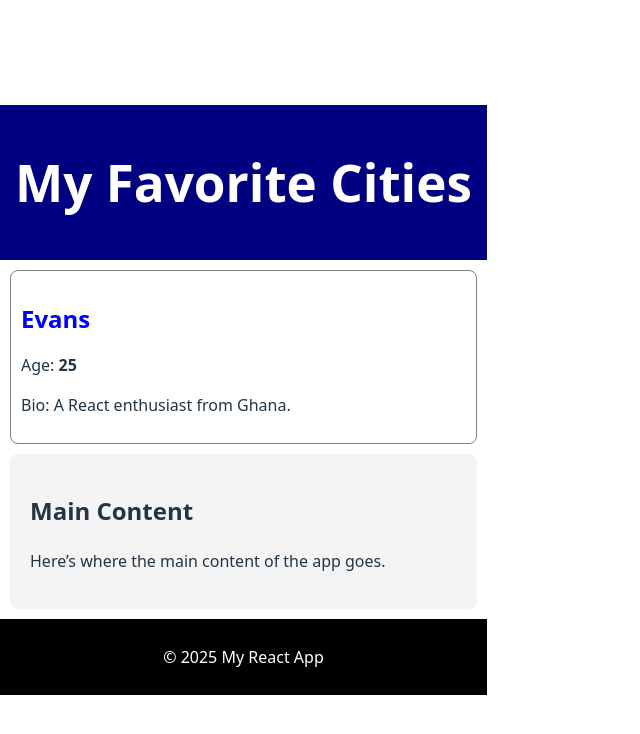
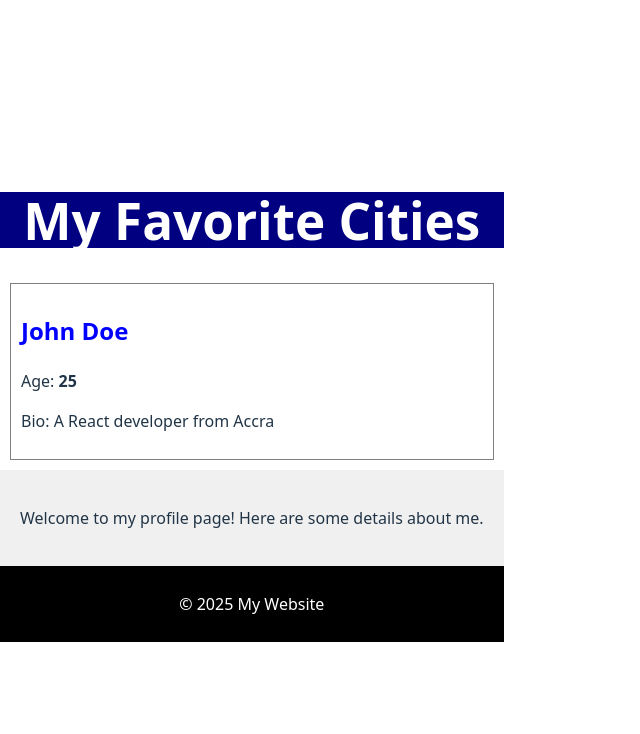
Before and after one commit to beklegal/alx-fe-reactjs, a React (Vite) app in the folder alx-react-app-new/: page / in a window 1280 px wide. Shown: the top 734 px of the page, without its empty margins (0-640 px from the left). Built offline with nearby package versions, Linux system fonts and the light colour scheme.

Commit message:
Fix inline CSS implementation to meet checker requirements

```diff
--- a/alx-react-app-new/src/App.jsx
+++ b/alx-react-app-new/src/App.jsx
@@ -1,14 +1,13 @@
-import React from "react";
-import Header from "./components/Header";
-import UserProfile from "./components/UserProfile";
-import MainContent from "./components/MainContent";
-import Footer from "./components/Footer";
+import Header from './components/Header';
+import UserProfile from './components/UserProfile';
+import MainContent from './components/MainContent';
+import Footer from './components/Footer';
 
 function App() {
   return (
     <div>
       <Header />
-      <UserProfile name="Evans" age="25" bio="A React enthusiast from Ghana." />
+      <UserProfile name="John Doe" age={25} bio="A React developer from Accra" />
       <MainContent />
       <Footer />
     </div>
--- a/alx-react-app-new/src/components/Footer.jsx
+++ b/alx-react-app-new/src/components/Footer.jsx
@@ -1,9 +1,7 @@
-import React from "react";
-
 function Footer() {
   return (
-    <footer style={{ backgroundColor: "black", color: "white", textAlign: "center", padding: "10px" }}>
-      <p>© 2025 My React App</p>
+    <footer style={{ backgroundColor: 'black', color: 'white', textAlign: 'center', padding: '10px' }}>
+      <p>&copy; 2025 My Website</p>
     </footer>
   );
 }
--- a/alx-react-app-new/src/components/Header.jsx
+++ b/alx-react-app-new/src/components/Header.jsx
@@ -1,8 +1,6 @@
-import React from "react";
-
 function Header() {
   return (
-    <header style={{ backgroundColor: "navy", color: "white", textAlign: "center", padding: "15px" }}>
+    <header style={{ backgroundColor: 'navy', color: 'white', textAlign: 'center' }}>
       <h1>My Favorite Cities</h1>
     </header>
   );
--- a/alx-react-app-new/src/components/MainContent.jsx
+++ b/alx-react-app-new/src/components/MainContent.jsx
@@ -1,10 +1,7 @@
-import React from "react";
-
 function MainContent() {
   return (
-    <main style={{ backgroundColor: "#f4f4f4", padding: "20px", margin: "10px", borderRadius: "8px" }}>
-      <h2>Main Content</h2>
-      <p>Here’s where the main content of the app goes.</p>
+    <main style={{ backgroundColor: '#f0f0f0', padding: '20px' }}>
+      <p>Welcome to my profile page! Here are some details about me.</p>
     </main>
   );
 }
--- a/alx-react-app-new/src/components/UserProfile.jsx
+++ b/alx-react-app-new/src/components/UserProfile.jsx
@@ -1,10 +1,8 @@
-import React from "react";
-
 function UserProfile(props) {
   return (
-    <div style={{ border: "1px solid gray", padding: "10px", margin: "10px", borderRadius: "8px" }}>
-      <h2 style={{ color: "blue", marginBottom: "8px" }}>{props.name}</h2>
-      <p>Age: <span style={{ fontWeight: "bold" }}>{props.age}</span></p>
+    <div style={{ border: '1px solid gray', padding: '10px', margin: '10px' }}>
+      <h2 style={{ color: 'blue' }}>{props.name}</h2>
+      <p>Age: <span style={{ fontWeight: 'bold' }}>{props.age}</span></p>
       <p>Bio: {props.bio}</p>
     </div>
   );
```
